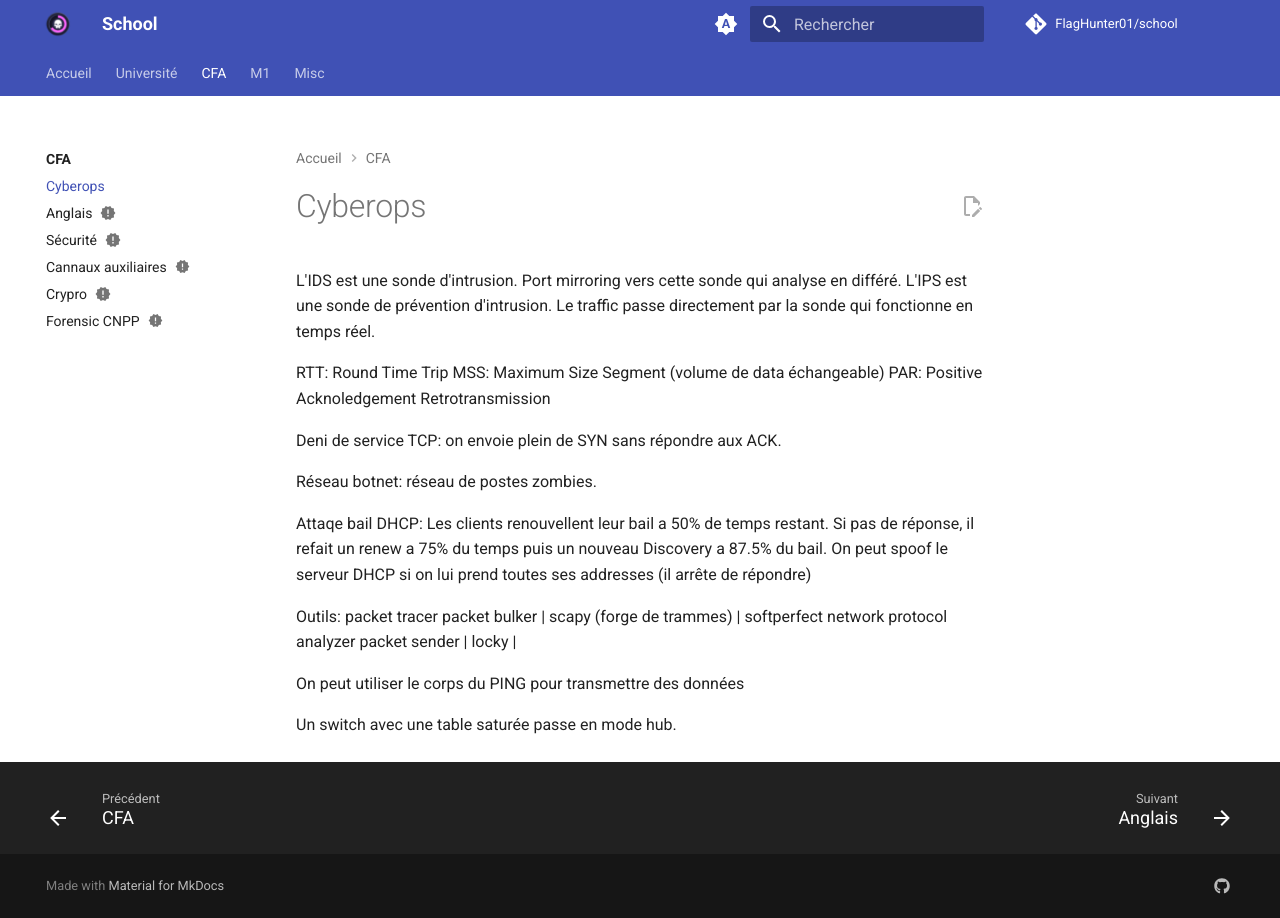
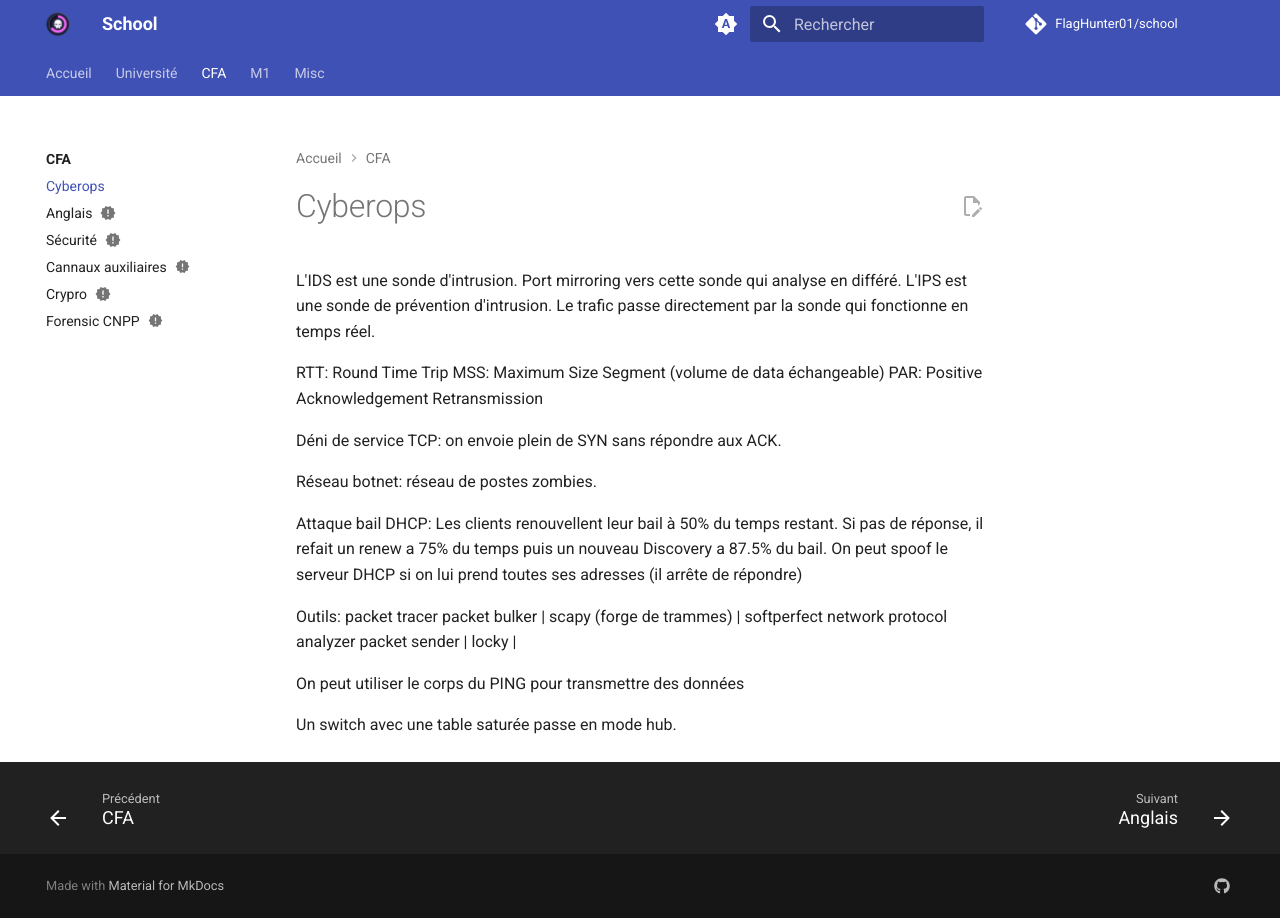
Before and after one commit to FlagHunter01/school, an MkDocs documentation site: the page built from docs/cfa/cyberops/index.md, in a window 1280 px wide. Built offline with MkDocs 1.6.1 and Material for MkDocs 9.7.7, drawn with Linux system fonts in a browser that asks for light colours; comment, search, counter and statistics services are not loaded.

Commit message:
Correction orthographe

```diff
--- a/docs/cfa/cyberops/index.md
+++ b/docs/cfa/cyberops/index.md
@@ -4,17 +4,17 @@ description: Cours de cyberops
 ---
 
 L'IDS est une sonde d'intrusion. Port mirroring vers cette sonde qui analyse en différé.
-L'IPS est une sonde de prévention d'intrusion. Le traffic passe directement par la sonde qui fonctionne en temps réel.
+L'IPS est une sonde de prévention d'intrusion. Le trafic passe directement par la sonde qui fonctionne en temps réel.
 
 RTT: Round Time Trip
 MSS: Maximum Size Segment (volume de data échangeable)
-PAR: Positive Acknoledgement Retrotransmission
+PAR: Positive Acknowledgement Retransmission
 
-Deni de service TCP: on envoie plein de SYN sans répondre aux ACK.
+Déni de service TCP: on envoie plein de SYN sans répondre aux ACK.
 
 Réseau botnet: réseau de postes zombies.
 
-Attaqe bail DHCP: Les clients renouvellent leur bail a 50% de temps restant. Si pas de réponse, il refait un renew a 75% du temps puis un nouveau Discovery a 87.5% du bail. On peut spoof le serveur DHCP si on lui prend toutes ses addresses (il arrête de répondre)
+Attaque bail DHCP: Les clients renouvellent leur bail à 50% du temps restant. Si pas de réponse, il refait un renew a 75% du temps puis un nouveau Discovery a 87.5% du bail. On peut spoof le serveur DHCP si on lui prend toutes ses adresses (il arrête de répondre)
 
 Outils: packet tracer packet bulker | scapy (forge de trammes) | softperfect network protocol analyzer packet sender | locky |
 
```
